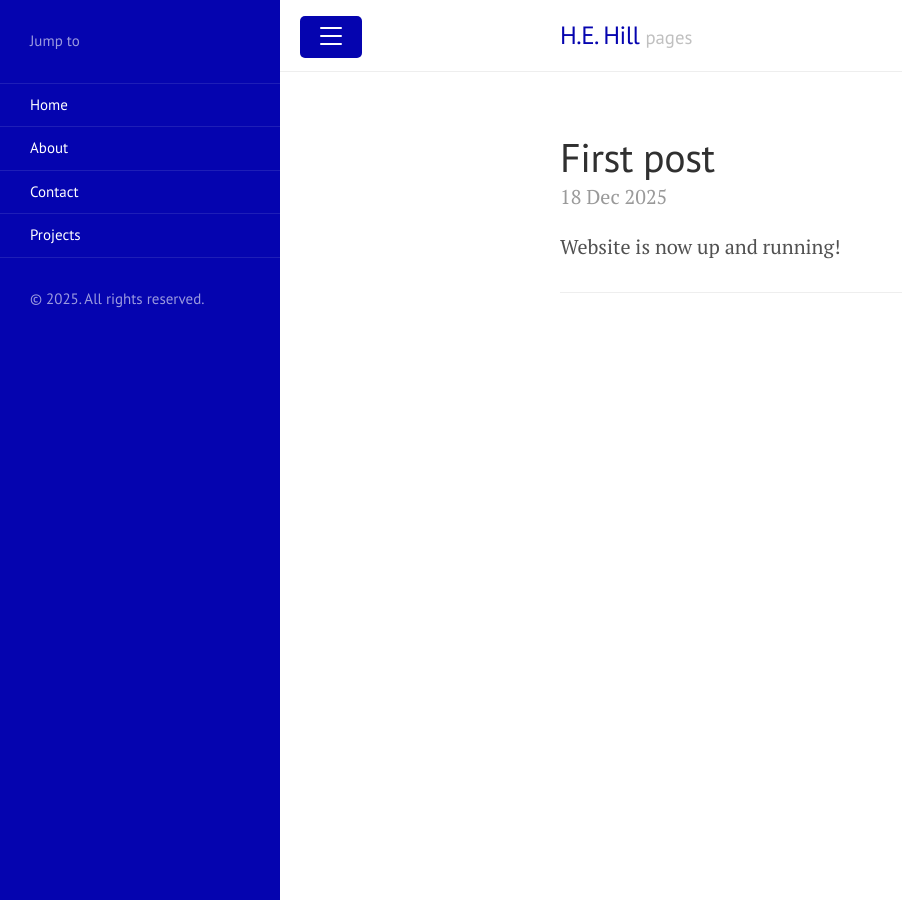
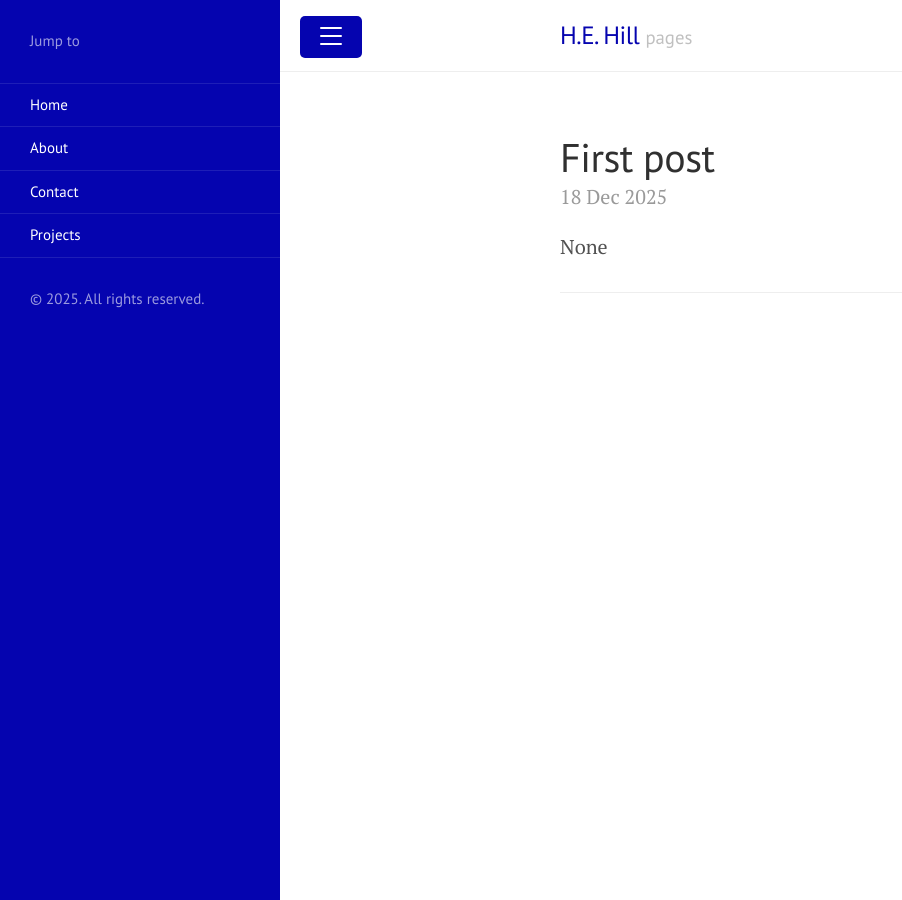
Before and after one commit to hidekihill/hidekihill.github.io, a Jekyll site: the page built from _posts/2025-12-18-first-post.md, in a window 1280 px wide. Shown: the whole page, without its empty margins (0-902 px from the left). Built offline with Jekyll 4.4.1, drawn with Linux system fonts in a browser that asks for light colours.

Commit message:
Update 2025-12-18-first-post.md

```diff
--- a/_posts/2025-12-18-first-post.md
+++ b/_posts/2025-12-18-first-post.md
@@ -2,8 +2,6 @@
 layout: post
 title: First post
 ---
-<!-- <img width="350" height="299" alt="image" src="https://github.com/user-attachments/assets/6fc8d593-0321-4bf1-8d4b-3feeee995b49" /> -->
-
-Website is now up and running!
+None
 
 -----
```
